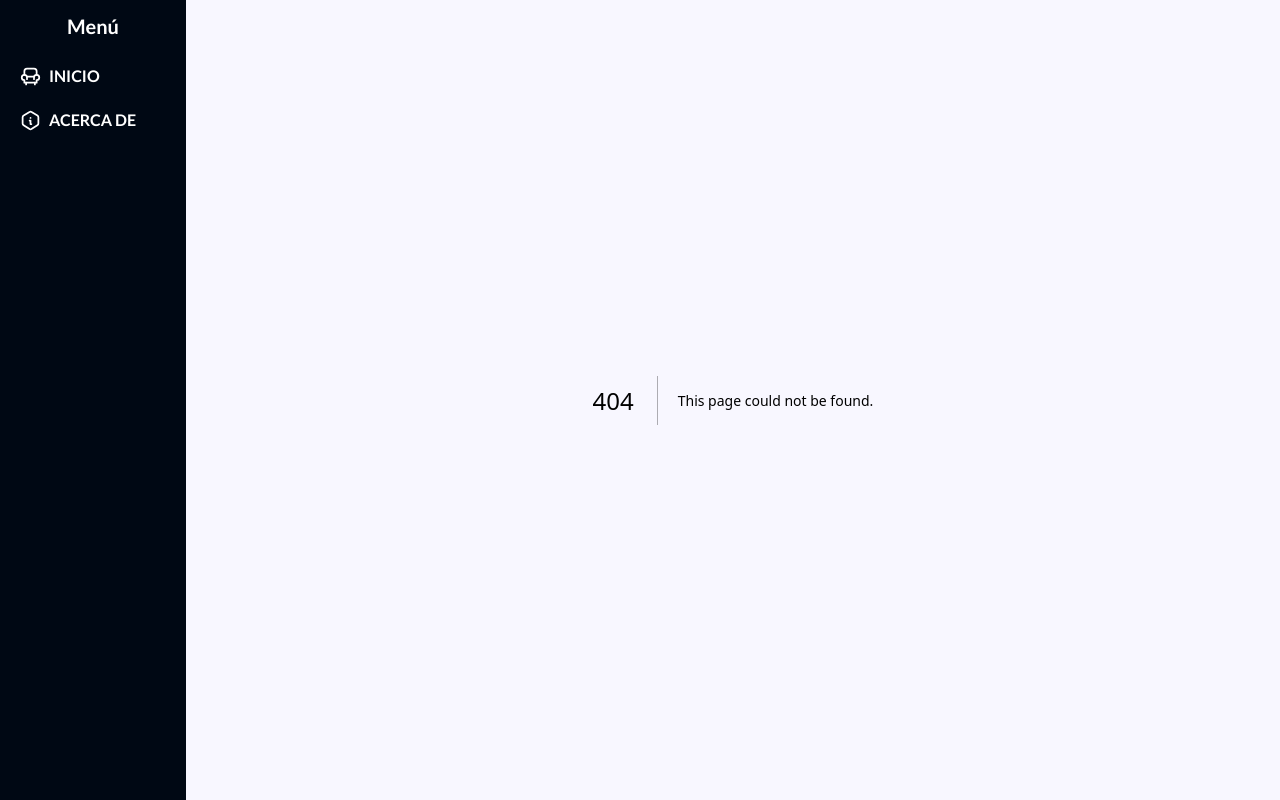
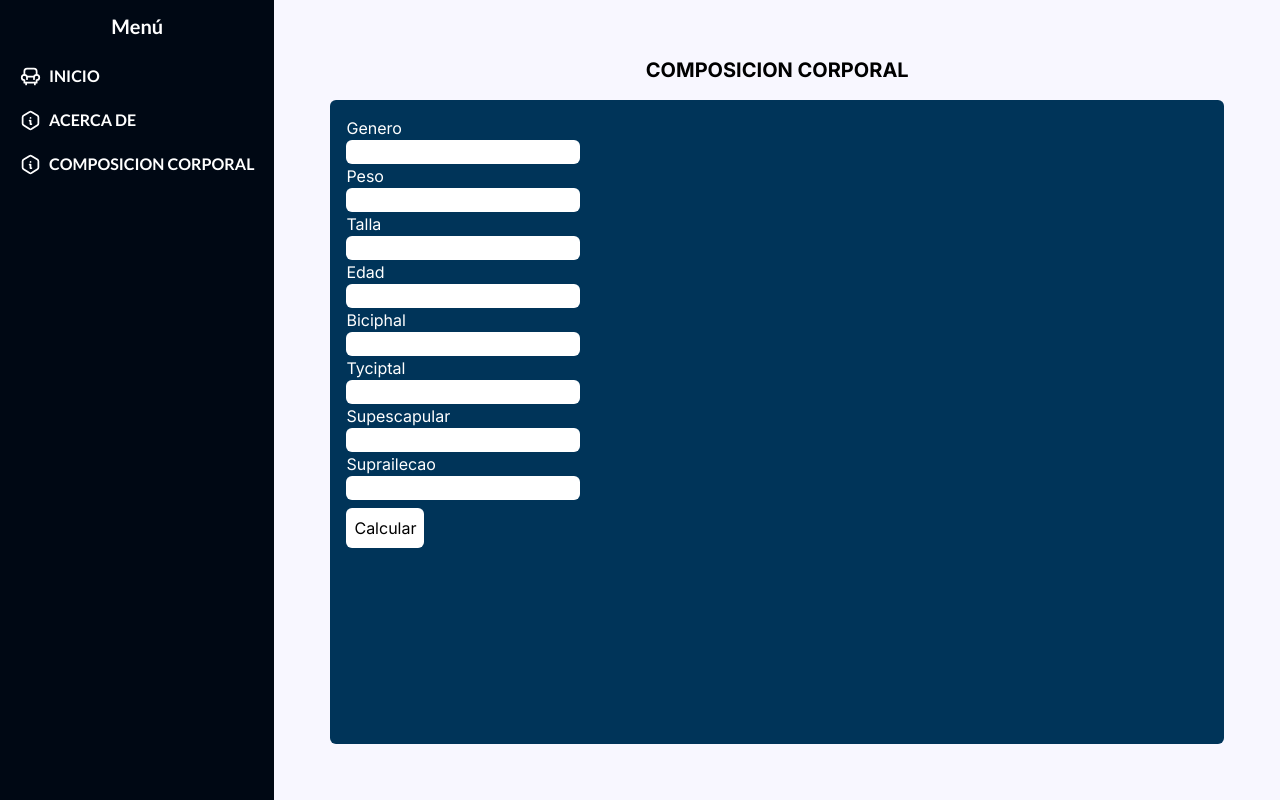
Before and after one commit to Hugocrown1/PracticaDashboard, a Next.js app: page /densidad in a window 1280 px wide. Before the commit this address had no page. Built offline with nearby package versions, Linux system fonts and the light colour scheme.

Commit message:
ruta densidad

```diff
--- a/app/about/page.jsx
+++ b/app/about/page.jsx
@@ -51,7 +51,7 @@ const About = () => {
                     <div className='bg-[#003459] h-full items-center justify-center flex'>
                         <div className='mx-auto p-4 rounded-full bg-[#00A8E8] shadow-lg w-fit animate-float'>
                             <div className=" bg-cover bg-center bg-no-repeat  bg-[url(https://i.pinimg.com/1200x/6f/59/6d/6f596de33c9c7f97ac41c1f1c0596695.jpg)]
-                             w-96 h-96 rounded-full text-white">
+                             w-96 h-96  rounded-full text-white">
                              </div>
                         </div>
                     </div>
--- /dev/null
+++ b/app/densidad/page.jsx
@@ -0,0 +1,60 @@
+'use client'
+
+import React, { useEffect, useState } from 'react'
+
+export const Densidad = () => {
+
+  const [input, setInput] = useState('')
+
+  const handleChange = (e) => {
+
+  }
+
+  const handleSubmit = (e) => {
+    e.preventDefault()
+    console.log('hola');
+  }
+  return (
+    <div className='flex flex-col items-center justify-center p-14 h-screen'>
+      <h1 className='text-xl font-bold mb-4'>COMPOSICION CORPORAL</h1>
+      <div className='bg-[#003459] text-white rounded-md w-full h-full mx-auto p-4'>
+
+
+          <form onSubmit={handleSubmit}>
+
+                    <h2>Genero</h2>
+                   <input className='rounded-md' type="text" id='genero' />
+
+                   <h2>Peso</h2>
+                   <input className='rounded-md' type="text" />
+
+                   <h2>Talla</h2>
+                   <input className='rounded-md' type="text" />
+
+                   <h2>Edad</h2>
+                   <input className='rounded-md' type="text" />
+
+                   <h2>Biciphal</h2>
+                   <input className='rounded-md' type="text" />
+
+                   <h2>Tyciptal</h2>
+                   <input className='rounded-md' type="text" />
+
+                   <h2>Supescapular</h2>
+                   <input className='rounded-md' type="text" />
+
+                    <h2>Suprailecao</h2>
+                   <input className='rounded-md' type="text" /> <br />
+
+                   <button className='mt-2 p-2 bg-white text-black rounded-md' type='submit'>Calcular</button>
+          </form>
+
+
+
+
+      </div>
+    </div>
+  )
+}
+
+export default Densidad
--- a/components/Menu.jsx
+++ b/components/Menu.jsx
@@ -17,13 +17,19 @@ const menuRoutes = [
         nombre: 'ACERCA DE',
         icono: <IconInfoHexagon size={21}  />
 
+    },
+    {
+        ruta: '/densidad',
+        nombre: 'COMPOSICION CORPORAL',
+        icono: <IconInfoHexagon size={21}  />
+
     }
 ]
 
 
 function Menu()  {
   return (
-    <div className="text-[#fff] w-1/6 h-screen  bg-[#000814] text-left p-3 flex flex-col gap-y-1">
+    <div className="text-[#fff] w-fit h-screen  bg-[#000814] text-left p-3 flex flex-col gap-y-1">
         <h1 className={`mb-2 text-xl font-semibold text-center ${lato.className}`}>Menú</h1>
 
         <ul >
```
